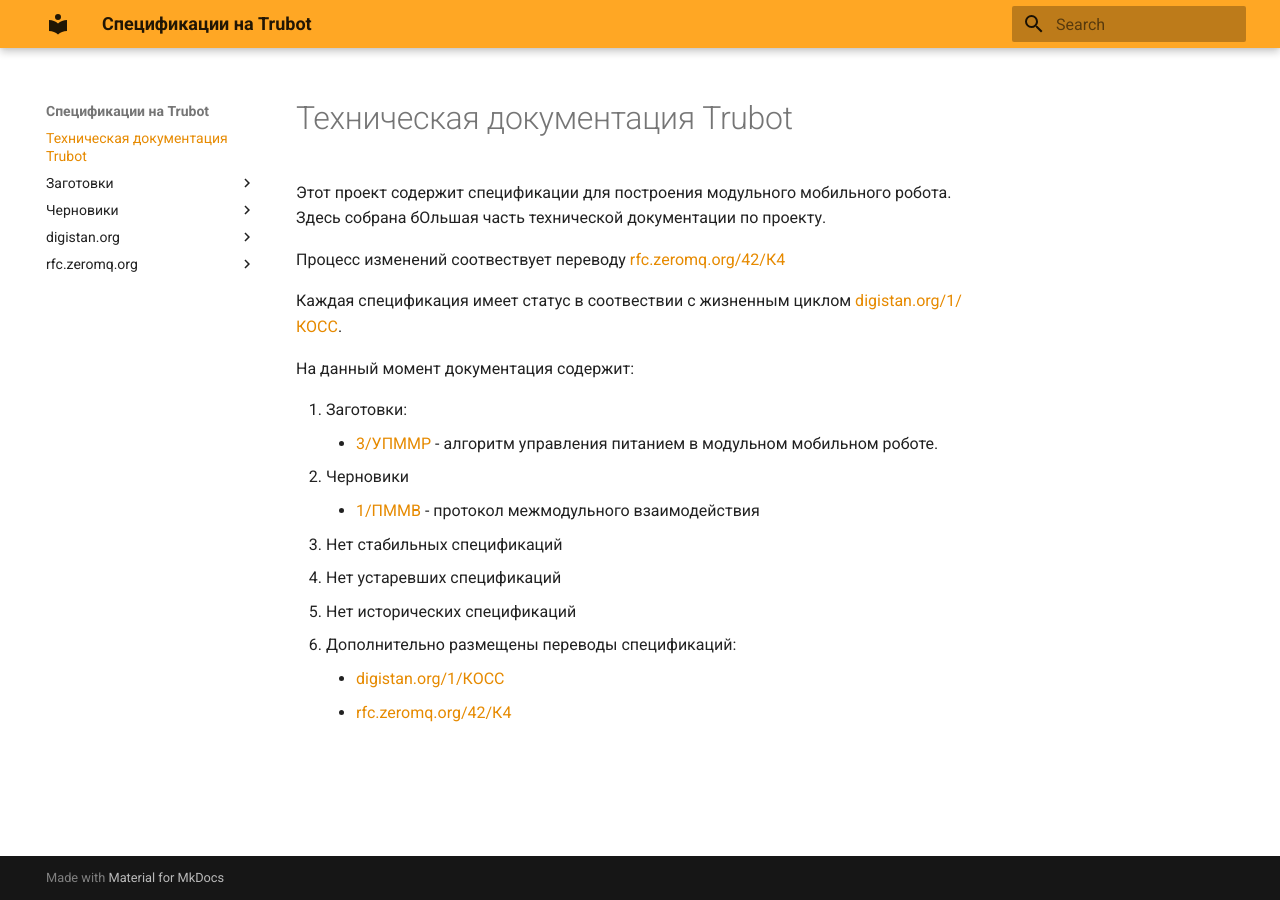
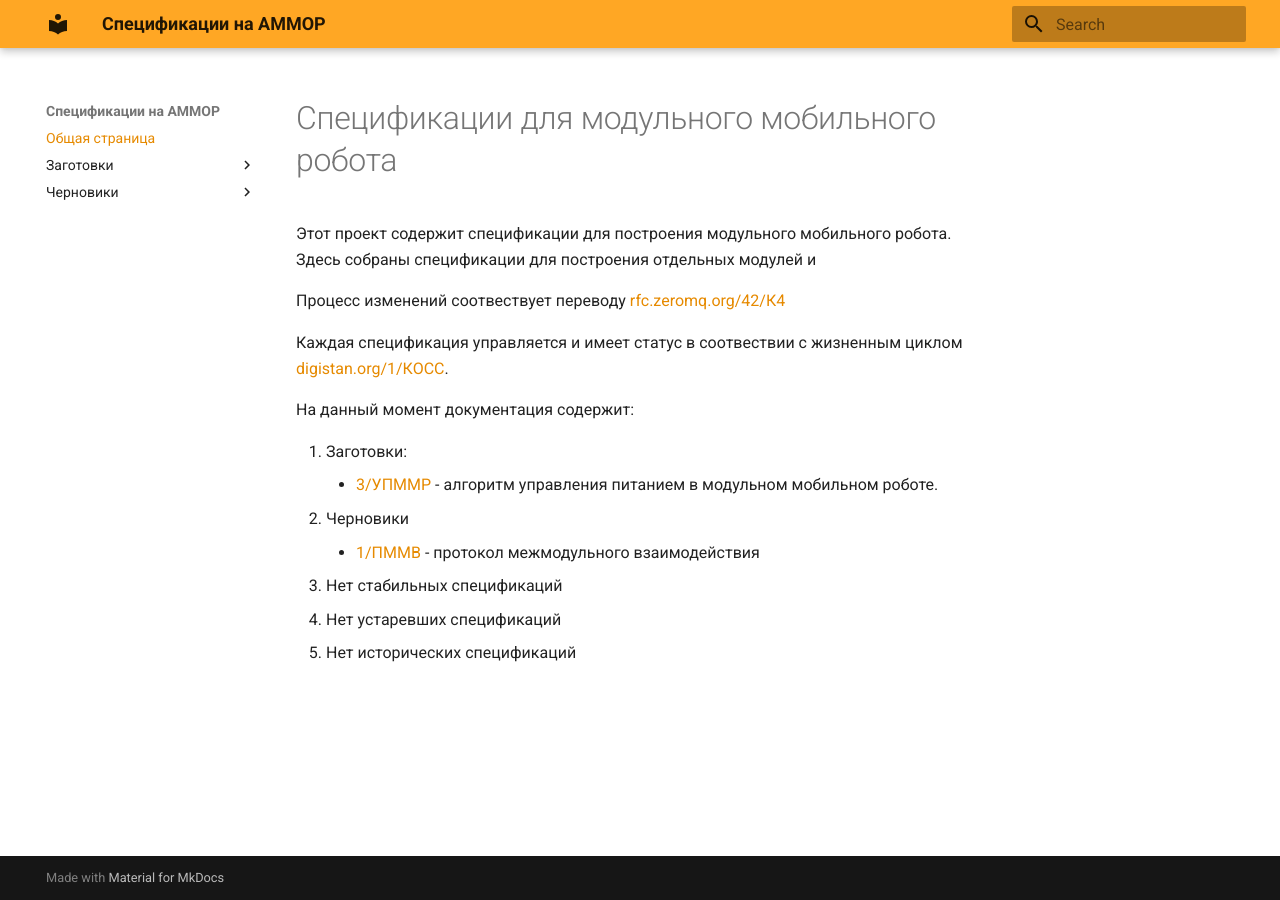
Before and after one commit to asmfreak/modular_robots_rfc, an MkDocs documentation site: the page built from spec/index.md, in a window 1280 px wide. Built offline with MkDocs 1.6.1 and Material for MkDocs 9.7.7, drawn with Linux system fonts in a browser that asks for light colours; old or Windows-style settings are respelled for this version of MkDocs.

```diff
--- a/mkdocs.yml
+++ b/mkdocs.yml
@@ -1,4 +1,4 @@
-site_name: Спецификации на Trubot
+site_name: Спецификации на АММОР
 docs_dir: 'spec'
 theme: 'material'
 extra:
@@ -8,7 +8,7 @@ extra:
 markdown_extensions:
     - pymdownx.tasklist(custom_checkbox=true)
 pages:
-    - 'Техническая документация Trubot' : index.md
+    - 'Общая страница' : index.md
     - 'Заготовки' :
         - '3/УПММР' : '3/УПММР.md'
         - '4/ОСС' : '4/ОСС.md'
@@ -17,7 +17,3 @@ pages:
 #    - 'Стабильные спецификации' :
 #    - 'Устаревшие спецификации' :
 #    - 'Исторические спецификации' :
-    - 'digistan.org' :
-            - '1/КОСС' : 'digistan.org/1/КОСС.md'
-    - 'rfc.zeromq.org' :
-        - '42/C4' : 'rfc.zeromq.org/42/C4.md'
--- a/spec/index.md
+++ b/spec/index.md
@@ -1,9 +1,9 @@
-# Техническая документация Trubot
-Этот проект содержит спецификации для построения модульного мобильного робота. Здесь собрана бОльшая часть технической документации по проекту.
+# Спецификации для модульного мобильного робота
+Этот проект содержит спецификации для построения модульного мобильного робота. Здесь собраны спецификации для построения отдельных модулей и
 
-Процесс изменений соотвествует переводу [rfc.zeromq.org/42/К4](rfc.zeromq.org/42/C4/)
+Процесс изменений соотвествует переводу [rfc.zeromq.org/42/К4](https://asmfreak.github.io/rfc_translations/rfc.zeromq.org/42/C4/)
 
-Каждая спецификация имеет статус в соотвествии с жизненным циклом [digistan.org/1/КОСС](digistan.org/1/КОСС).
+Каждая спецификация управляется и имеет статус в соотвествии с жизненным циклом [digistan.org/1/КОСС](https://asmfreak.github.io/rfc_translations/digistan.org/1/КОСС/).
 
 На данный момент документация содержит:
 
@@ -14,6 +14,3 @@
 3. Нет стабильных спецификаций
 4. Нет устаревших спецификаций
 5. Нет исторических спецификаций
-6. Дополнительно размещены переводы спецификаций:
-    * [digistan.org/1/КОСС](digistan.org/1/КОСС)
-    * [rfc.zeromq.org/42/К4](rfc.zeromq.org/42/C4/)
```
Also changed, not shown: README.md (+3 -7 lines), spec/1/ПММВ.md (+1 -1 lines), 1 other file.
